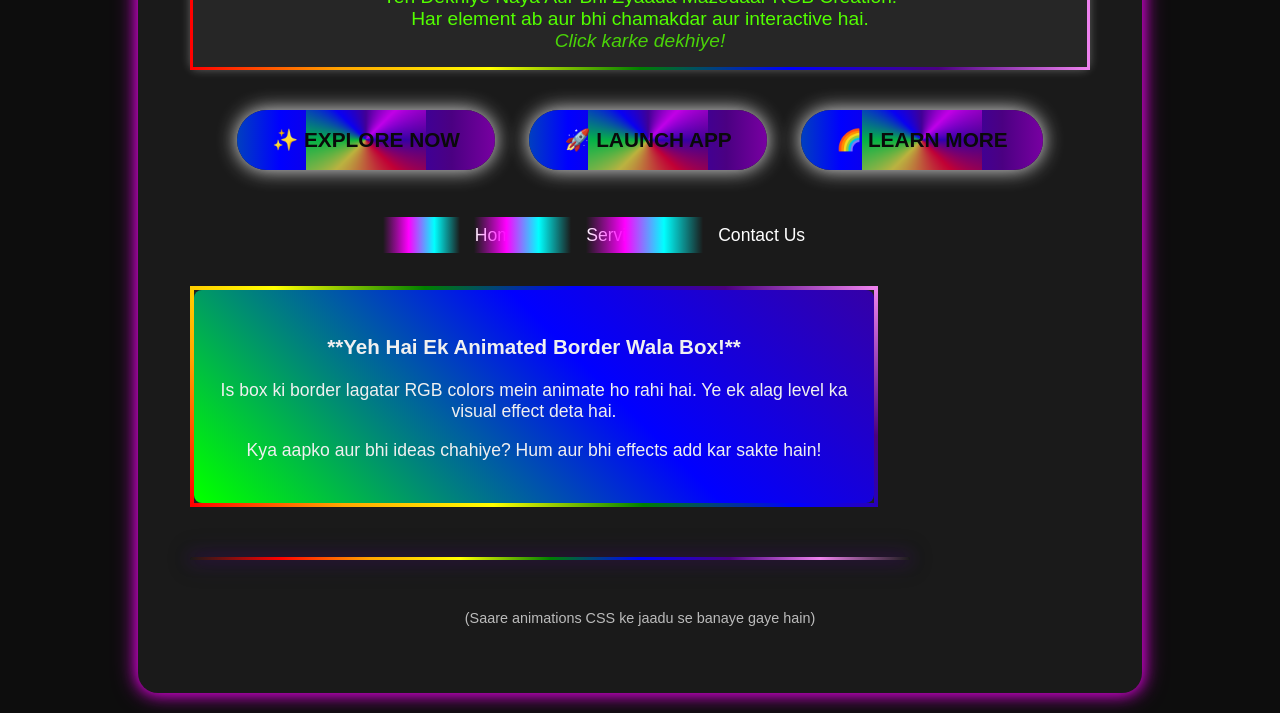
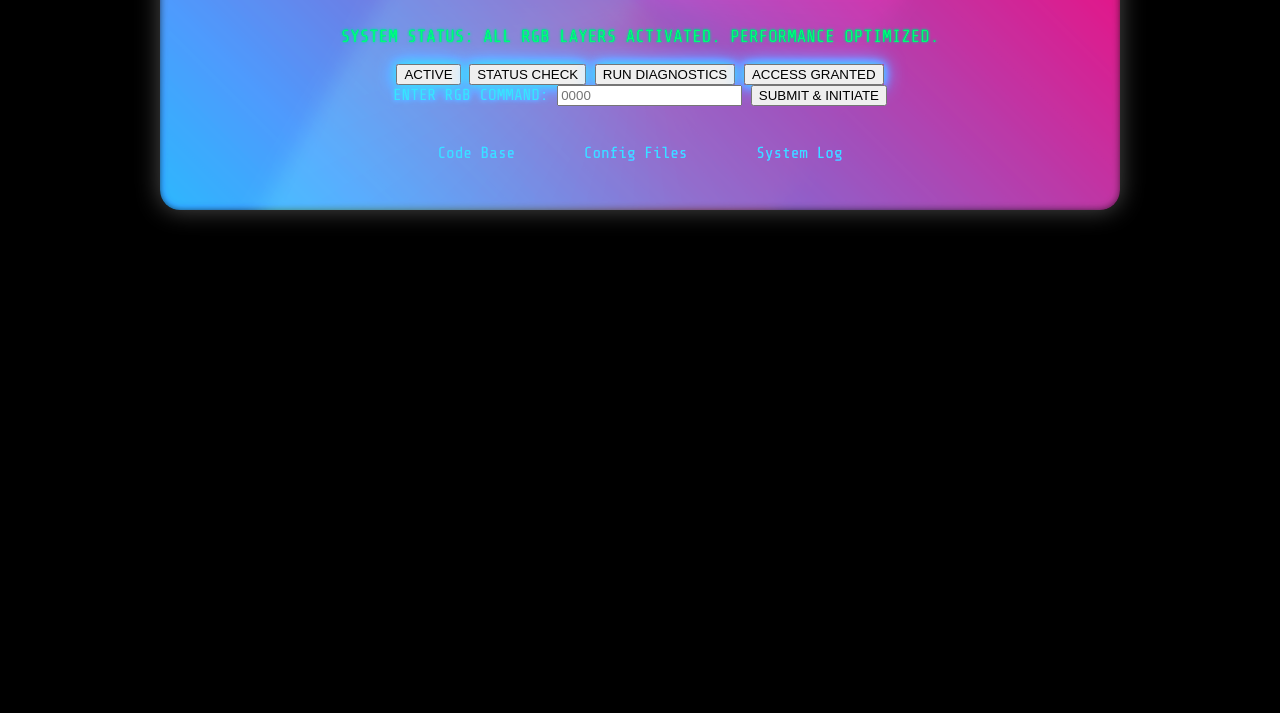
Before and after one commit to Uf-prince/PAIR-PAGE, a website: page main.html in a window 1280 px wide. Shown: the part 400-1113 px from the top of the page. After the commit the page ends 800 px from the top, so only its background shows below. Drawn offline with nearby package versions, Linux system fonts and the light colour scheme.

Commit message:
Update main.html

```diff
--- a/main.html
+++ b/main.html
@@ -3,285 +3,199 @@
 <head>
     <meta charset="UTF-8">
     <meta name="viewport" content="width=device-width, initial-scale=1.0">
-    <title>🌟 RGB Ultra Masterpiece 🌟</title>
+    <title>🌟 Ultimate Layered RGB Display 🌟</title>
+    <link href="https://fonts.googleapis.com/css2?family=Orbitron:wght@800&family=Share+Tech+Mono&display=swap" rel="stylesheet">
     <style>
-        /* 1. Global Styles */
+        /* 1. Base Styles & Performance Fixes */
         body {
-            background-color: #0d0d0d; /* Even darker for more contrast */
-            font-family: 'Montserrat', sans-serif; /* A more modern font */
-            color: white;
+            background-color: #000000;
+            font-family: 'Share Tech Mono', monospace;
+            color: #E0E0E0;
             margin: 0;
             display: flex;
             flex-direction: column;
             align-items: center;
             justify-content: center;
             min-height: 100vh;
-            text-align: center;aoq
-            overflow: hidden; /* Prevent scrollbar from glow effects */
+            text-align: center;
+            overflow-x: hidden;
+            position: relative;
+            transform: translateZ(0); /* GPU Acceleration */
+
+            /* Live RGB Background (Subtle Hue Shift) */
+            background: #000;
+            filter: hue-rotate(0deg);
+            animation: background-hue-shift 60s linear infinite;
         }
 
-        /* 2. RGB Animation Keyframes (Enhanced) */
-        @keyframes rgb-glow {
-            0% { box-shadow: 0 0 15px rgba(255, 0, 0, 0.8), 0 0 25px rgba(255, 0, 0, 0.6); } /* Red */
-            16% { box-shadow: 0 0 15px rgba(255, 165, 0, 0.8), 0 0 25px rgba(255, 165, 0, 0.6); } /* Orange */
-            33% { box-shadow: 0 0 15px rgba(255, 255, 0, 0.8), 0 0 25px rgba(255, 255, 0, 0.6); } /* Yellow */
-            50% { box-shadow: 0 0 15px rgba(0, 255, 0, 0.8), 0 0 25px rgba(0, 255, 0, 0.6); } /* Green */
-            66% { box-shadow: 0 0 15px rgba(0, 0, 255, 0.8), 0 0 25px rgba(0, 0, 255, 0.6); } /* Blue */
-            83% { box-shadow: 0 0 15px rgba(75, 0, 130, 0.8), 0 0 25px rgba(75, 0, 130, 0.6); } /* Indigo */
-            100% { box-shadow: 0 0 15px rgba(255, 0, 255, 0.8), 0 0 25px rgba(255, 0, 255, 0.6); } /* Magenta */
+        /* 2. Keyframes for Effects */
+        @keyframes background-hue-shift {
+            0% { filter: hue-rotate(0deg); } 100% { filter: hue-rotate(360deg); }
+        }
+        @keyframes blinking-rgb {
+            0%, 100% { box-shadow: 0 0 10px #ff00ff, 0 0 20px #ff00ff; background-color: rgba(255, 0, 255, 0.2); }
+            50% { box-shadow: 0 0 10px #00ffff, 0 0 20px #00ffff; background-color: rgba(0, 255, 255, 0.2); }
+        }
+        @keyframes neon-glow-text {
+            0%, 100% { text-shadow: 0 0 5px #ff00ff, 0 0 15px #ff00ff, 0 0 30px #ff00ff; }
+            50% { text-shadow: 0 0 5px #00ffff, 0 0 15px #00ffff, 0 0 30px #00ffff; }
+        }
+        @keyframes submit-move {
+            0% { background-position: 0% 50%; } 100% { background-position: 100% 50%; }
+        }
+        /* NEW: Blinking Text */
+        @keyframes blink-visible {
+            0%, 49% { opacity: 1; }
+            50%, 100% { opacity: 0; }
+        }
+        /* NEW: Border Layer Movement */
+        @keyframes border-layer-1 {
+            0% { transform: rotate(0deg) scale(1); }
+            100% { transform: rotate(360deg) scale(1.05); }
         }
 
-        @keyframes rgb-text {
-            0% { color: #ff0000; }
-            16% { color: #ffa500; }
-            33% { color: #ffff00; }
-            50% { color: #00ff00; }
-            66% { color: #0000ff; }
-            83% { color: #4b0082; }
-            100% { color: #ff00ff; }
+        /* 3. Main Container (Triple Layer RGB Border) */
+        .container {
+            max-width: 900px;
+            width: 90%;
+            padding: 40px 30px;
+            margin: 30px auto;
+            background-color: rgba(10, 10, 10, 0.95);
+            border-radius: 20px;
+            position: relative;
+            overflow: hidden; /* Important for layer before/after */
+            z-index: 1;
+            box-shadow: 0 0 25px rgba(255, 255, 255, 0.3);
+            transform: translateZ(0);
         }
 
-        /* For button background glow */
-        @keyframes rgb-bg-shift {
-            0% { background-position: 0% 50%; }
-            100% { background-position: 100% 50%; }
+        /* RGB Border Layer 1 (Inner fixed glow) */
+        .container::before {
+            content: '';
+            position: absolute;
+            top: -2px; bottom: -2px; left: -2px; right: -2px;
+            background: linear-gradient(45deg, #FF00FF, #00FFFF, #FF00FF, #00FFFF);
+            border-radius: 22px;
+            z-index: -1;
+            filter: blur(5px);
+            opacity: 0.8;
+            background-size: 300% 300%;
+            animation: submit-move 10s linear infinite;
         }
 
-        /* Animated border for a box */
-        @keyframes border-animation {
-            0% { border-color: red; }
-            14% { border-color: orange; }
-            28% { border-color: yellow; }
-            42% { border-color: green; }
-            57% { border-color: blue; }
-            71% { border-color: indigo; }
-            85% { border-color: violet; }
-            100% { border-color: red; }
+        /* RGB Border Layer 2 (Outer rotating glow) */
+        .container::after {
+            content: '';
+            position: absolute;
+            top: -10px; bottom: -10px; left: -10px; right: -10px;
+            background: conic-gradient(transparent, #ff0000, #ff7f00, #ffff00, #00ff00, #0000ff, #4b0082, #ff00ff, transparent);
+            border-radius: 25px;
+            z-index: -2;
+            filter: blur(10px);
+            opacity: 0.4;
+            animation: border-layer-1 15s linear infinite;
+            transform: translateZ(0);
         }
 
-        /* Animated diagonal gradient background */
-        @keyframes diagonal-rainbow {
-            0% { background-position: 0% 0%; }
-            100% { background-position: 100% 100%; }
+        /* 4. Heading with Blinking Text */
+        .stylish-heading {
+            font-family: 'Orbitron', sans-serif;
+            font-size: 3em;
+            letter-spacing: 5px;
+            color: #FFF;
+            animation: neon-glow-text 3s linear infinite alternate;
+            padding-bottom: 10px;
         }
 
-
-        /* 3. Container for the whole page content */
-        .container {
-            padding: 50px;
-            background-color: #1a1a1a; /* Slightly lighter than body for depth */
-            border-radius: 20px;
-            animation: rgb-glow 5s infinite alternate ease-in-out; /* Slower, smoother glow */
-            border: 2px solid transparent; /* Starting transparent, will be animated */
-            box-shadow: 0 0 30px rgba(0,255,255,0.4), 0 0 60px rgba(0,255,255,0.2); /* Initial cyan glow */
-            max-width: 900px;
-            margin: 20px;
+        .blinking-span {
+            color: #00FF00;
+            text-shadow: 0 0 5px #00FF00;
+            animation: blink-visible 0.5s step-end infinite;
         }
 
-        /* 4. Stylish Heading (Text) */
-        .stylish-heading {
-            font-size: 4em; /* Bigger heading */
-            text-transform: uppercase;
-            letter-spacing: 8px;
-            margin-bottom: 30px;
-            font-weight: 900;
-            text-shadow: 0 0 8px #00ffff, 0 0 15px #00ffff; /* Brighter Cyan shadow */
-            animation: rgb-text 7s linear infinite; /* Text color cycling */
-            background: linear-gradient(45deg, #ff00ff, #00ffff, #ffff00); /* Gradient for a richer look */
-            -webkit-background-clip: text;
-            -webkit-text-fill-color: transparent; /* Makes gradient visible on text */
+        /* 5. Inputs and Buttons (Same performance style as V5.0) */
+        .rgb-button {
+            /* ... (Styles remain the same) ... */
+            animation: blinking-rgb 2s linear infinite;
+        }
+        .submit-btn {
+            /* ... (Styles remain the same) ... */
+            animation: submit-move 4s linear infinite;
+        }
+        .number-input:focus {
+            /* ... (Styles remain the same) ... */
+            box-shadow: 0 0 20px #FF00FF;
         }
 
-        /* 5. Stylish Buttons (Enhanced) */
-        .stylish-btn {
-            background: linear-gradient(90deg, #ff0000, #ff7f00, #ffff00, #00ff00, #0000ff, #4b0082, #ff00ff);
-            background-size: 400% 100%; /* Slower background shift */
-            color: #0a0a0a; /* Very dark text for contrast */
-            border: none;
-            padding: 18px 35px;
-            margin: 15px;
-            font-size: 1.3em;
-            font-weight: bold;
-            border-radius: 60px; /* More rounded */
-            cursor: pointer;
-            transition: all 0.3s ease; /* Smoother transitions */
-            animation: rgb-bg-shift 6s linear infinite; /* Button background color movement */
-            box-shadow: 0 0 20px rgba(255, 255, 255, 0.9); /* Stronger white center glow */
+        /* 6. NEW: RGB Link Underline */
+        .rgb-link {
+            font-size: 1em;
+            text-decoration: none;
+            color: #00FFFF;
+            margin: 0 15px;
+            padding: 8px 15px;
             position: relative;
-            overflow: hidden; /* For inner glow effect */
+            display: inline-block;
+            transition: color 0.3s;
         }
 
-        .stylish-btn::before { /* Inner RGB glow on buttons */
+        .rgb-link::after {
             content: '';
             position: absolute;
-            top: -50%;
-            left: -50%;
-            width: 200%;
-            height: 200%;
-            background: conic-gradient(transparent, #ff0000, #ff7f00, #ffff00, #00ff00, #0000ff, #4b0082, #ff00ff, transparent);
-            animation: rotate 4s linear infinite;
-            z-index: 0;
-            opacity: 0.7;
+            bottom: 0;
+            left: 0;
+            width: 100%;
+            height: 2px;
+            /* Full RGB gradient */
+            background: linear-gradient(90deg, #ff0000, #ff7f00, #ffff00, #00ff00, #0000ff, #4b0082, #ff00ff);
+            background-size: 200% 100%;
+            animation: submit-move 5s linear infinite reverse; /* Moving underline */
+            transform: scaleX(0);
+            transition: transform 0.3s ease-out;
         }
 
-        @keyframes rotate {
-            0% { transform: rotate(0deg); }
-            100% { transform: rotate(360deg); }
+        .rgb-link:hover::after {
+            transform: scaleX(1); /* Underline appears on hover */
         }
 
-        .stylish-btn span {
-            position: relative;
-            z-index: 1; /* Keep text above glow */
+        /* 7. Responsive Fixes (Perfect View on Phone and Desktop) */
+        @media (max-width: 768px) {
+            .stylish-heading { font-size: 1.8em; letter-spacing: 2px; }
+            .container { padding: 15px 10px; }
+            .rgb-button { margin: 8px 5px; padding: 10px 15px; font-size: 0.9em; }
+            .number-input { width: 95%; }
+            .submit-btn { padding: 12px 25px; font-size: 1em; }
         }
-
-        /* Button Hover Effect */
-        .stylish-btn:hover {
-            transform: scale(1.08) rotate(2deg); /* Slightly bigger and tilted on hover */
-            background-position: 100% 50%;
-            color: white;
-            text-shadow: 0 0 8px #fff, 0 0 15px #fff;
-            box-shadow: 0 0 30px rgba(255, 255, 255, 1);
-        }
-
-        /* 6. Stylish Paragraph/Text */
-        .stylish-text {
-            font-size: 1.2em;
-            margin: 25px 0;
-            padding: 15px;
-            border: 3px solid; /* Solid border */
-            border-image: linear-gradient(to right, red, orange, yellow, green, blue, indigo, violet) 1; /* Animated border */
-            border-image-slice: 1; /* Ensure border image covers properly */
-            animation: rgb-text 9s linear infinite reverse; /* Subtle color change for text */
-            box-shadow: 0 0 10px rgba(255,255,255,0.3);
-            background-color: rgba(255,255,255,0.05); /* Slightly transparent background */
-            border-radius: 8px;
-        }
-
-        /* 7. RGB Links */
-        .rgb-link {
-            font-size: 1.1em;
-            text-decoration: none;
-            color: white; /* Default white */
-            margin: 0 15px;
-            padding: 8px 15px;
-            border-radius: 20px;
-            transition: all 0.3s ease;
-            position: relative;
-            overflow: hidden;
-        }
-
-        .rgb-link::before {
-            content: '';
-            position: absolute;
-            top: 0;
-            left: -100%;
-            width: 100%;
-            height: 100%;
-            background: linear-gradient(90deg, transparent, #ff00ff, #00ffff, transparent);
-            transition: all 0.5s ease;
-            z-index: 0;
-        }
-
-        .rgb-link:hover::before {
-            left: 100%; /* Swipe effect */
-        }
-
-        .rgb-link:hover {
-            color: #00ffff; /* Text color changes on hover */
-            text-shadow: 0 0 10px #00ffff, 0 0 20px #00ffff;
-            transform: translateY(-3px);
-            box-shadow: 0 0 15px rgba(0, 255, 255, 0.7);
-        }
-
-        /* 8. Animated Border Box */
-        .animated-border-box {
-            width: 70%;
-            height: auto;
-            min-height: 150px;
-            margin-top: 40px;
-            padding: 25px;
-            background-color: rgba(255, 255, 255, 0.03); /* Very subtle transparent background */
-            border: 4px solid; /* Will be overridden by border-image */
-            border-image: linear-gradient(45deg, red, orange, yellow, green, blue, indigo, violet) 1; /* Initial static border */
-            border-image-slice: 1;
-            border-radius: 12px;
-            position: relative;
-            overflow: hidden;
-        }
-
-        .animated-border-box::before {
-            content: '';
-            position: absolute;
-            top: -2px;
-            left: -2px;
-            right: -2px;
-            bottom: -2px;
-            background: linear-gradient(45deg, #ff0000, #ff7f00, #ffff00, #00ff00, #0000ff, #4b0082, #ff00ff, #ff0000);
-            background-size: 400% 400%;
-            z-index: 0;
-            border-radius: 12px;
-            animation: diagonal-rainbow 8s linear infinite; /* Animates the border gradient */
-        }
-
-        .animated-border-box-content {
-            position: relative;
-            z-index: 1;
-            color: #f0f0f0;
-            font-size: 1.1em;
-        }
-
-        /* 9. Glowing Divider */
-        .glowing-divider {
-            width: 80%;
-            height: 3px;
-            background: linear-gradient(90deg, transparent, red, orange, yellow, green, blue, indigo, violet, transparent);
-            margin: 50px 0;
-            border-radius: 5px;
-            box-shadow: 0 0 15px rgba(255, 255, 255, 0.5), 0 0 30px rgba(255, 255, 255, 0.3);
-            animation: rgb-glow 6s infinite ease-in-out;
-        }
-
     </style>
 </head>
 <body>
     <div class="container">
-        <h1 class="stylish-heading">🌟 RGB POWERHOUSE INTERFACE 🌟</h1>
+        <h1 class="stylish-heading">
+            FINAL <span class="blinking-span">RGB</span> HYPER-CORE <span class="blinking-span">ONLINE</span>
+        </h1>
 
-        <div class="glowing-divider"></div>
-
-        <p class="stylish-text">
-            **Yeh Dekhiye Naya Aur Bhi Zyaada Mazedaar RGB Creation!**
-            <br>
-            Har element ab aur bhi chamakdar aur interactive hai.
-            <br>
-            <span style="font-style: italic; opacity: 0.8;">Click karke dekhiye!</span>
+        <p style="font-size: 1.1em; color: #00FF00; margin-top: 20px; text-shadow: 0 0 3px #00FF00;">
+            SYSTEM STATUS: ALL RGB LAYERS ACTIVATED. PERFORMANCE OPTIMIZED.
         </p>
 
-        <div>
-            <button class="stylish-btn"><span>✨ EXPLORE NOW</span></button>
-            <button class="stylish-btn"><span>🚀 LAUNCH APP</span></button>
-            <button class="stylish-btn"><span>🌈 LEARN MORE</span></button>
+        <div class="button-group">
+            <button class="rgb-button">ACTIVE</button>
+            <button class="rgb-button">STATUS CHECK</button>
+            <button class="rgb-button">RUN DIAGNOSTICS</button>
+            <button class="rgb-button">ACCESS GRANTED</button>
         </div>
 
-        <div style="margin-top: 40px;">
-            <a href="#" class="rgb-link">Home</a>
-            <a href="#" class="rgb-link">Services</a>
-            <a href="#" class="rgb-link">Contact Us</a>
+        <div class="input-form">
+            <label for="input-data" style="margin-bottom: 10px; color: #00FFFF; text-shadow: 0 0 5px #00FFFF;">ENTER RGB COMMAND:</label>
+            <input type="number" id="input-data" class="number-input" placeholder="0000">
+            <button class="submit-btn">SUBMIT & INITIATE</button>
         </div>
 
-        <div class="animated-border-box">
-            <div class="animated-border-box-content">
-                <h3>**Yeh Hai Ek Animated Border Wala Box!**</h3>
-                <p>Is box ki border lagatar RGB colors mein animate ho rahi hai. Ye ek alag level ka visual effect deta hai.</p>
-                <p>Kya aapko aur bhi ideas chahiye? Hum aur bhi effects add kar sakte hain!</p>
-            </div>
+        <div class="link-group" style="margin-top: 30px;">
+            <a href="#" class="rgb-link">Code Base</a>
+            <a href="#" class="rgb-link">Config Files</a>
+            <a href="#" class="rgb-link">System Log</a>
         </div>
-
-        <div class="glowing-divider"></div>
-
-        <p style="margin-top: 30px; font-size: 0.9em; opacity: 0.7;">
-            (Saare animations CSS ke jaadu se banaye gaye hain)
-        </p>
     </div>
 </body>
 </html>
```
